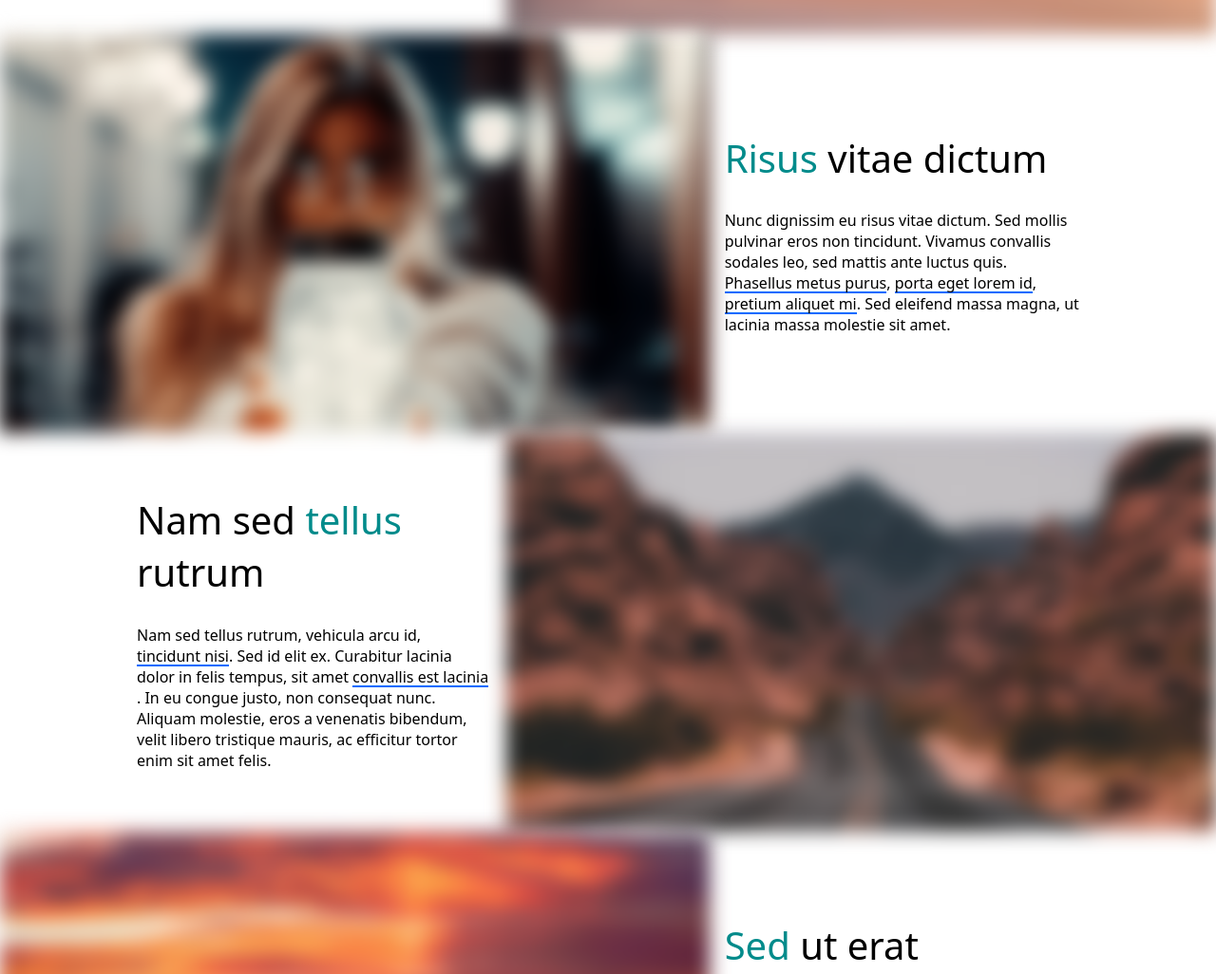
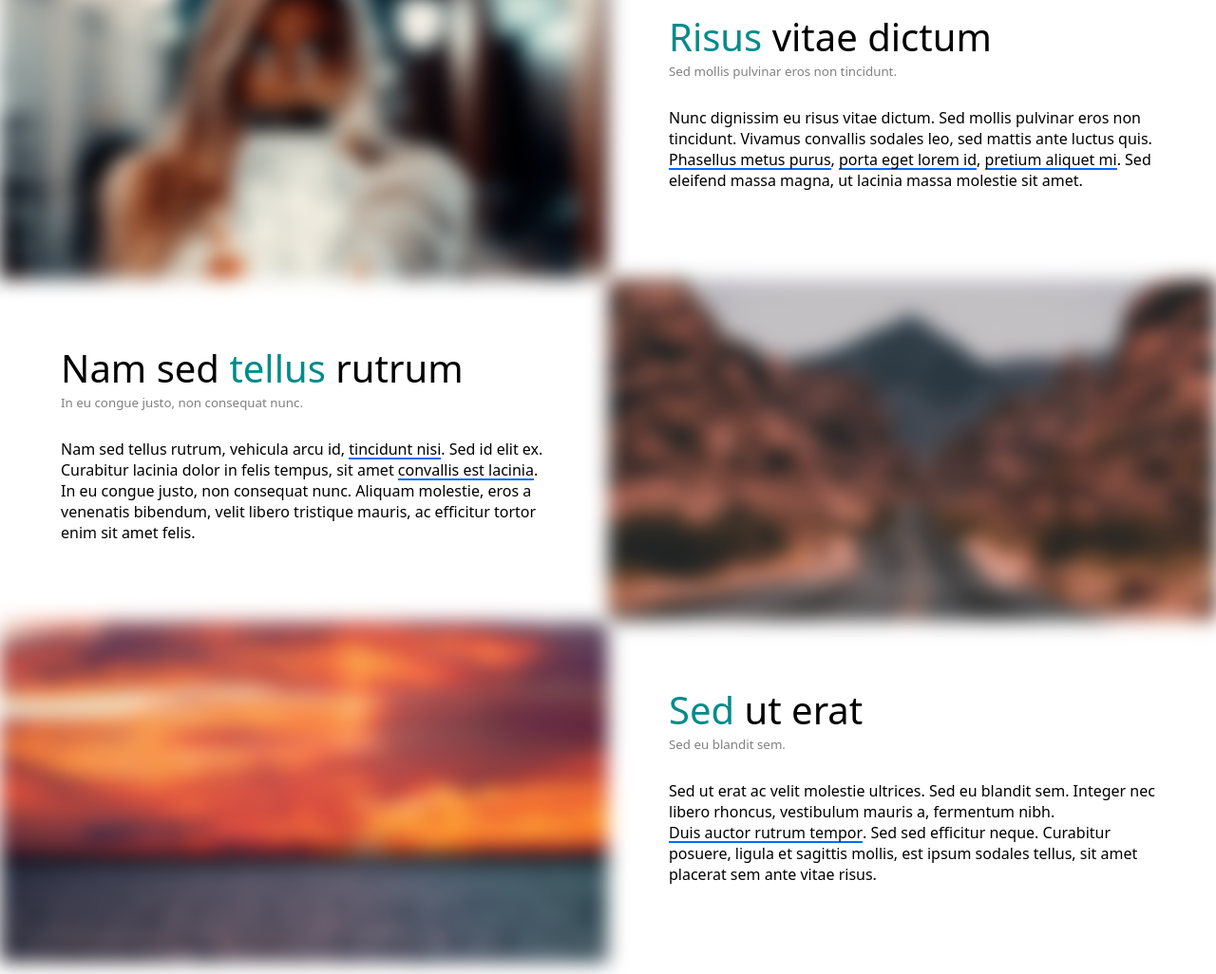
Before and after one commit to Mintoo200/rivieradev-theming, a plain HTML site: page index.html in a window 1280 px wide. Shown: the part 1660-2686 px from the top of the page at 95% size. Drawn offline with Linux system fonts and the light colour scheme.

Commit message:
Add sub-titles

```diff
--- a/index.html
+++ b/index.html
@@ -27,7 +27,8 @@ TODO (GAFI 18-04-2024):
                 Lorem ipsum dolor sit amet, consectetur adipiscing elit. Cras sagittis malesuada est a pellentesque.
                 Suspendisse
                 ac
-                arcu magna. Vestibulum dapibus, <a href="#">ipsum vitae pharetra aliquam</a>, orci lorem molestie turpis, molestie
+                arcu magna. Vestibulum dapibus, <a href="#">ipsum vitae pharetra aliquam</a>, orci lorem molestie
+                turpis, molestie
                 consectetur
                 diam
                 orci eget ante. Aenean ex nibh, eleifend in pharetra in, viverra at nunc. Quisque semper vitae arcu ut
@@ -45,61 +46,83 @@ TODO (GAFI 18-04-2024):
         </menu>
     </nav>
     <section id="donec" lang="la">
+        <img src="/images/jake-blucker-1e6fijNKg68-unsplash.webp" alt="">
+        <div class="content">
             <h2><strong>Donec</strong> ac diam</h2>
+            <small>Phasellus iaculis vestibulum tortor ac convallis.</small>
             <p>
-            Donec ac diam et <a href="#">lectus posuere bibendum</a>. Phasellus iaculis vestibulum tortor ac convallis.
+                Donec ac diam et <a href="#">lectus posuere bibendum</a>. Phasellus iaculis vestibulum tortor ac
+                convallis.
                 Sed sit amet arcu
                 vitae
-            libero vulputate interdum. Pellentesque placerat lobortis magna, id aliquam sem convallis vel. Nam finibus
+                libero vulputate interdum. Pellentesque placerat lobortis magna, id aliquam sem convallis vel. Nam
+                finibus
                 elit
                 ut
                 mauris posuere auctor. Suspendisse vel eros erat. Duis in iaculis risus, eget ultrices dui.
             </p>
-        <img src="/images/jake-blucker-1e6fijNKg68-unsplash.webp" alt="">
+        </div>
     </section>
     <section id="ipsum" lang="la">
+        <img src="/images/jake-blucker-CFzWIQz4nPE-unsplash.webp" alt="">
+        <div class="content">
             <h2>Ut dapibus <strong>ipsum</strong></h2>
+            <small>Pellentesque fermentum enim at nisl euismod.</small>
             <p>
                 Ut dapibus ipsum eu consequat ornare. Pellentesque fermentum enim at nisl euismod, nec tempor arcu
                 fermentum.
                 Etiam
                 eu lorem ac sem pharetra imperdiet. Curabitur iaculis rutrum turpis.
             </p>
-        <img src="/images/jake-blucker-CFzWIQz4nPE-unsplash.webp" alt="">
+        </div>
     </section>
     <section id="risus" lang="la">
+        <img src="/images/jake-blucker-qcHbdMvpRMs-unsplash.webp" alt="">
+        <div class="content">
             <h2><strong>Risus</strong> vitae dictum</h2>
+            <small>Sed mollis pulvinar eros non tincidunt.</small>
             <p>
-            Nunc dignissim eu risus vitae dictum. Sed mollis pulvinar eros non tincidunt. Vivamus convallis sodales leo,
+                Nunc dignissim eu risus vitae dictum. Sed mollis pulvinar eros non tincidunt. Vivamus convallis sodales
+                leo,
                 sed
                 mattis ante luctus quis. <a href="#">Phasellus metus purus</a>, <a href="#">porta eget lorem id</a>, <a
                     href="#">pretium aliquet mi</a>. Sed eleifend massa
                 magna,
                 ut lacinia massa molestie sit amet.
             </p>
-        <img src="/images/jake-blucker-qcHbdMvpRMs-unsplash.webp" alt="">
+        </div>
     </section>
     <section id="tellus" lang="la">
+        <img src="/images/jake-blucker-tMzCrBkM99Y-unsplash.webp" alt="">
+        <div class="content">
             <h2>Nam sed <strong>tellus</strong> rutrum</h2>
+            <small>In eu congue justo, non consequat nunc.</small>
             <p>
-            Nam sed tellus rutrum, vehicula arcu id, <a href="#">tincidunt nisi</a>. Sed id elit ex. Curabitur lacinia
+                Nam sed tellus rutrum, vehicula arcu id, <a href="#">tincidunt nisi</a>. Sed id elit ex. Curabitur
+                lacinia
                 dolor in felis
                 tempus,
-            sit amet <a href="#">convallis est lacinia</a>. In eu congue justo, non consequat nunc. Aliquam molestie, eros a venenatis
+                sit amet <a href="#">convallis est lacinia</a>. In eu congue justo, non consequat nunc. Aliquam
+                molestie, eros a venenatis
                 bibendum,
                 velit libero tristique mauris, ac efficitur tortor enim sit amet felis.
             </p>
-        <img src="/images/jake-blucker-tMzCrBkM99Y-unsplash.webp" alt="">
+        </div>
     </section>
     <section id="sed" lang="la">
+        <img src="/images/jake-blucker-vw2T320xLms-unsplash.webp" alt="">
+        <div class="content">
             <h2><strong>Sed</strong> ut erat</h2>
+            <small>Sed eu blandit sem.</small>
             <p>
-            Sed ut erat ac velit molestie ultrices. Sed eu blandit sem. Integer nec libero rhoncus, vestibulum mauris a,
-            fermentum nibh. <a href="#">Duis auctor rutrum tempor</a>. Sed sed efficitur neque. Curabitur posuere, ligula et sagittis
+                Sed ut erat ac velit molestie ultrices. Sed eu blandit sem. Integer nec libero rhoncus, vestibulum
+                mauris a,
+                fermentum nibh. <a href="#">Duis auctor rutrum tempor</a>. Sed sed efficitur neque. Curabitur posuere,
+                ligula et sagittis
                 mollis,
                 est ipsum sodales tellus, sit amet placerat sem ante vitae risus.
             </p>
-        <img src="/images/jake-blucker-vw2T320xLms-unsplash.webp" alt="">
+        </div>
     </section>
     <aside>
         <h2>Newsletter</h2>
--- a/style.css
+++ b/style.css
@@ -59,6 +59,20 @@ h1 {
 h2 {
     font-size: 2.5rem;
     font-weight: lighter;
+}
+h2:first-child {
+    margin-top: 0;
+}
+h2:has(+ small) {
+    margin-bottom: 0;
+    & + small {
+        display: block;
+        margin-bottom: .83rem;
+    }
+}
+
+small {
+    color: grey;
 }
 
 strong, b, em {
@@ -185,7 +199,7 @@ svg {
         width: 100%;
         height: 100%;
         object-fit: cover;
-        filter: blur(2px);
+        filter: blur(2px) brightness(55%);
     }
 
     view-timeline: --squash block;
@@ -202,12 +216,11 @@ svg {
         min-height: 100dvh;
     }
     to {
-        min-height: 0;
+        min-height: 50dvh;
     }
 }
 
 section {
-    --gutter-width: 10%;
     grid-column: full-width;
     display: grid;
     grid-template-columns: var(--main-layout);
@@ -228,39 +241,42 @@ section {
         animation-duration: 1ms;
         animation-range: entry contain;
     }
-    & > * {
+    & > .content {
         grid-column: content;
+    }
+
+    & .content {
+        padding: 10%;
+        display: flex;
+        flex-direction: column;
+        justify-content: center;
     }
 }
 @media (min-aspect-ratio: 1/1) {
     section {
-        grid-template-areas:
-            "photo title ."
-            "photo paragraph .";
-        grid-template-columns: 2fr 1fr var(--gutter-width);
-        grid-template-rows: auto auto;
-        gap: 3ch 1em;
+        grid-template-columns: [image-start] 50% [image-end content-start] 1fr [content-end];
         justify-items: start;
 
         &:nth-of-type(2n) {
-            grid-template-areas:
-            ". title photo"
-            ". paragraph photo";
-            grid-template-columns: var(--gutter-width) 1fr 2fr;
+            grid-template-columns: [content-start] 1fr [content-end image-start] 50% [image-end];
         }
 
         & > img {
-            grid-area: photo;
+            grid-row: 1/-1;
+            grid-column: image;
         }
 
         & > h2 {
-            grid-area: title;
             margin: 0;
             align-self: end;
         }
 
+        & > small {
+            margin: 0;
+            align-self: start;
+        }
+
         & > p {
-            grid-area: paragraph;
             margin: 0;
             align-self: start;
         }
@@ -285,6 +301,9 @@ footer {
 
     & nav li:has(> a:only-child > svg:only-child) {
         display: inline;
+    }
+    & small {
+        color: black;
     }
 }
 
```
Lines whose indentation alone changed are shown as unchanged.
